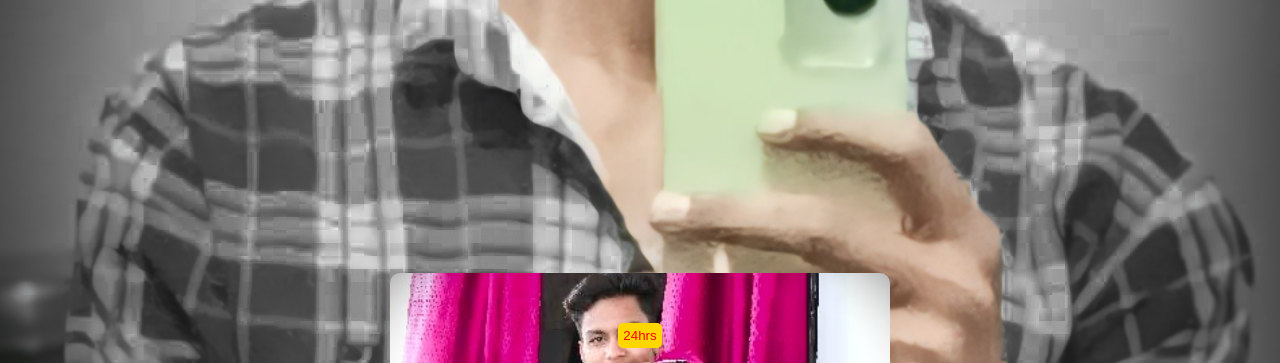
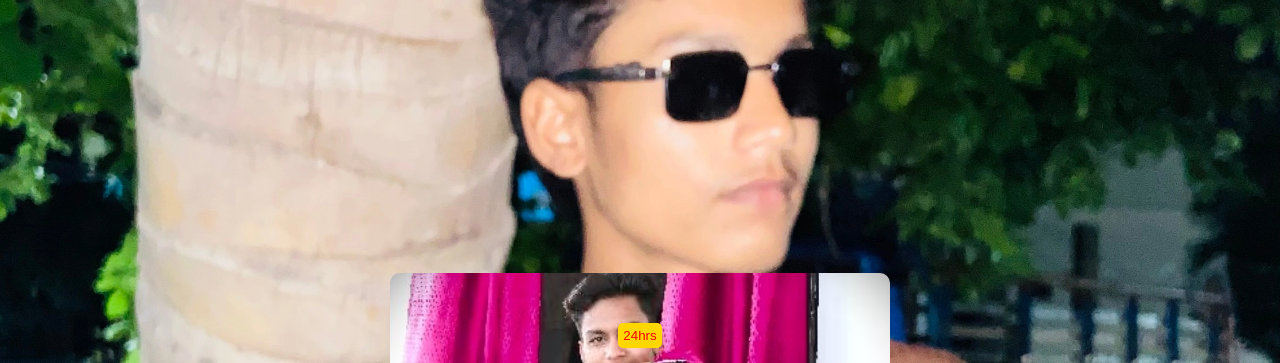
Before and after one commit to sheebbooali42-art/Dijital-clock-in-js, a plain HTML site: page index.html in a window 1280 px wide. Shown: the top 363 px of the page. Drawn offline with Linux system fonts and the light colour scheme.

Commit message:
finalone

```diff
--- a/index.html
+++ b/index.html
@@ -19,7 +19,7 @@
             align-items: center;
             height: 100vh;
             justify-content: center;
-            background: url(image/1732899897115.jpg) no-repeat center;
+            background: url(image/IMG_20250715_175007_798.webp) no-repeat center;
             background-size: cover;
 
         }
```
Also changed, not shown: image/1732899897115.jpg (deleted), image/FB_IMG_1763488764635.jpg (deleted).
